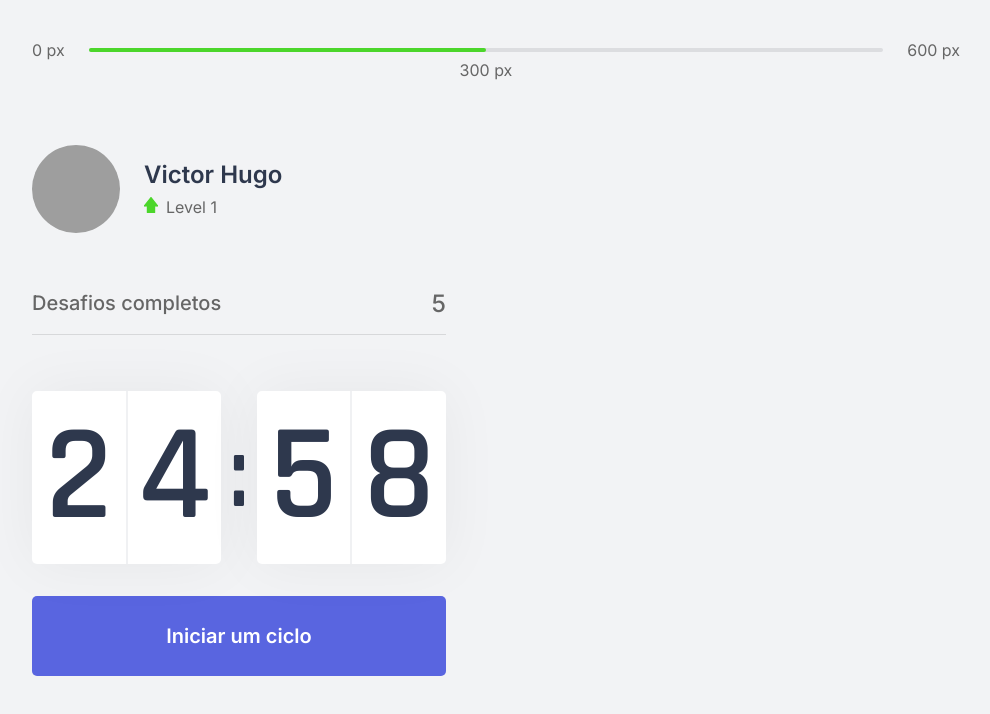
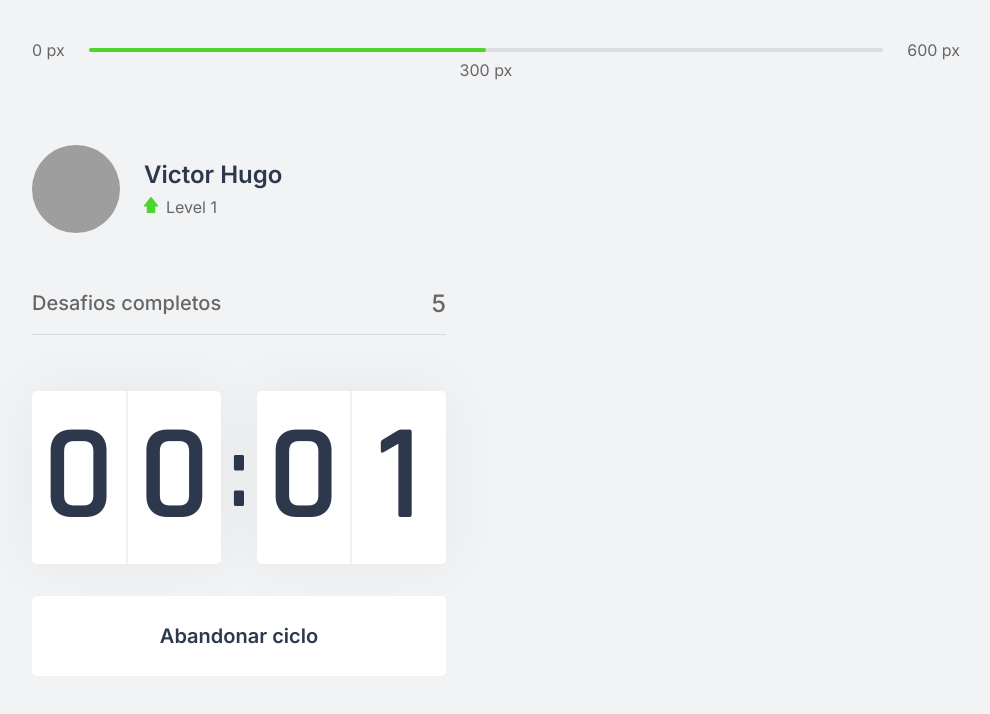
Before and after one commit to itsmevictorhugo/moveit, a Next.js app: page / in a window 1280 px wide. Both pictures are taken after a click on the button "Iniciar um ciclo". Shown: the top 714 px of the page, without its empty margins (144-1134 px from the left). Built offline with nearby package versions, Linux system fonts and the light colour scheme; grey boxes are pictures that could not be loaded.

Commit message:
component: countdown

```diff
--- a/src/components/CompletedChallenges.tsx
+++ b/src/components/CompletedChallenges.tsx
@@ -2,7 +2,7 @@
 
 export function CompletedChallenges() {
   return(
-    <div className={styles.CompletedChallengesContainer}>
+    <div className={styles.completedChallengesContainer}>
       <span>Desafios completos</span>
       <span>5</span>
     </div>
--- a/src/components/Countdown.tsx
+++ b/src/components/Countdown.tsx
@@ -1,10 +1,13 @@
 import { useEffect, useState,  } from 'react';
 import styles from '../styles/components/Countdown.module.css'
 
+let countdownTimeout: NodeJS.Timeout;
+
 export function Countdown() {
 
-  const [time, setTime] = useState(25 * 60);
-  const [active, setActive] = useState(false);
+  const [time, setTime] = useState(0.05 * 60);
+  const [isActive, setIsActive] = useState(false);
+  const [hasFinished, setHasFinished] = useState(false);
 
   const minutes = Math.floor(time / 60);
   const seconds = time % 60;
@@ -13,16 +16,25 @@
   const [secondLeft, secondRight] = String(seconds).padStart(2, '0').split('');
 
   function startCountdown() {
-    setActive(true);
+    setIsActive(true);
+  }
+
+  function resetCountdown() {
+    clearTimeout(countdownTimeout);
+    setIsActive(false);
+    setTime(0.05 * 60);
   }
 
   useEffect(() => {
-    if (active && time > 0) {
-      setTimeout(() => {
+    if (isActive && time > 0) {
+      countdownTimeout = setTimeout(() => {
         setTime(time - 1);
       }, 1000)
+    } else if (isActive && time === 0) {
+      setHasFinished(true);
+      setIsActive(false);
     }
-  }, [active, time]);
+  }, [isActive, time]);
 
   return (
     <div>
@@ -38,13 +50,34 @@
         </div>
       </div>
 
+      { hasFinished ? (
+        <button
+          disabled
+          className={styles.countdownButton}
+        >
+          Ciclo Encerrado
+        </button>
+      ) : (
+        <>
+          { isActive ? (
             <button
               type="button"
-        className={styles.CountdownButton}
+              className={`${styles.countdownButton} ${styles.countdownButtonActive}`}
+              onClick={resetCountdown}
+            >
+              Abandonar ciclo
+            </button>
+          ) : (
+            <button
+              type="button"
+              className={styles.countdownButton}
               onClick={startCountdown}
             >
               Iniciar um ciclo
             </button>
+          )}
+        </>
+      )}
     </div>
   );
 }
--- a/src/styles/components/CompletedChallenges.module.css
+++ b/src/styles/components/CompletedChallenges.module.css
@@ -1,4 +1,4 @@
-.CompletedChallengesContainer {
+.completedChallengesContainer {
   display: flex;
   align-items: center;
   justify-content: space-between;
@@ -8,10 +8,10 @@
   font-weight: 500;
 }
 
-.CompletedChallengesContainer span:first-child {
+.completedChallengesContainer span:first-child {
   font-size: 1.25rem;
 }
 
-.CompletedChallengesContainer span:last-child {
+.completedChallengesContainer span:last-child {
   font-size: 1.5rem;
 }
--- a/src/styles/components/Countdown.module.css
+++ b/src/styles/components/Countdown.module.css
@@ -35,7 +35,7 @@
   margin: 0 0.5rem;
 }
 
-.CountdownButton {
+.countdownButton {
   width: 100%;
   height: 5rem;
   margin-top: 2rem;
@@ -51,6 +51,22 @@
   transition: background-color 0.2s;
 }
 
-.CountdownButton:hover {
+.countdownButton:not(:disabled):hover {
   background: var(--blue-dark);
 }
+
+.countdownButtonActive {
+  background-color: var(--white);
+  color: var(--title);
+}
+
+.countdownButtonActivenot:not(:disabled):hover {
+  background-color: var(--red);
+  color: var(--white);
+}
+
+.countdownButton:disabled {
+  background: var(--white);
+  color: var(--text);
+  cursor: not-allowed;
+}
```
Lines whose indentation alone changed are shown as unchanged.
